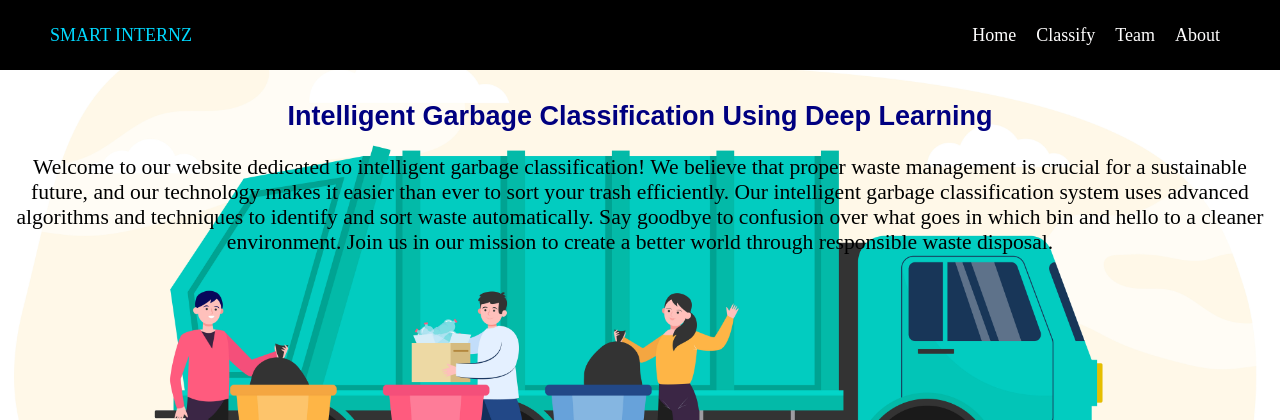
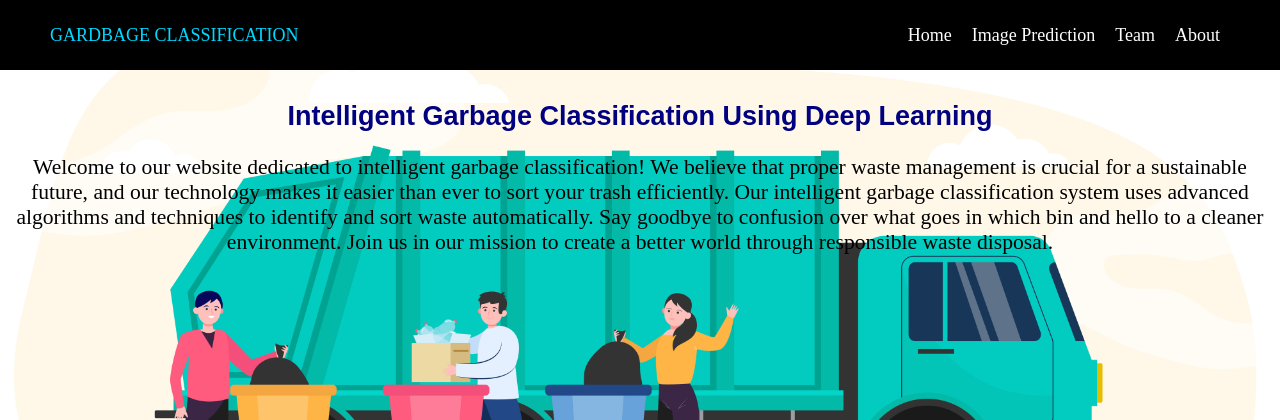
Before and after one commit to Bhanuteja01/Intelligent-Garbage-Classification-using-Deep-learning, a Flask app: page / in a window 1280 px wide. Shown: the top 420 px of the page. Run offline with Flask 3, Linux system fonts and the light colour scheme.

Commit message:
Update index.html

```diff
--- a/templates/index.html
+++ b/templates/index.html
@@ -11,10 +11,10 @@
     <header>
 
         <nav>
-            <div class="logo"> SMART INTERNZ</div>
+            <div class="logo">GARDBAGE CLASSIFICATION</div>
             <ul class="menu">
                 <li><a href="#">Home</a></li>
-                <li><a href="{{ url_for('classify') }}">Classify</a></li>
+                <li><a href="{{ url_for('classify') }}">Image Prediction</a></li>
                 <li><a href="{{ url_for('team') }}">Team</a></li>
                 <li><a href="{{ url_for('about') }}">About</a></li>
             </ul>
```
